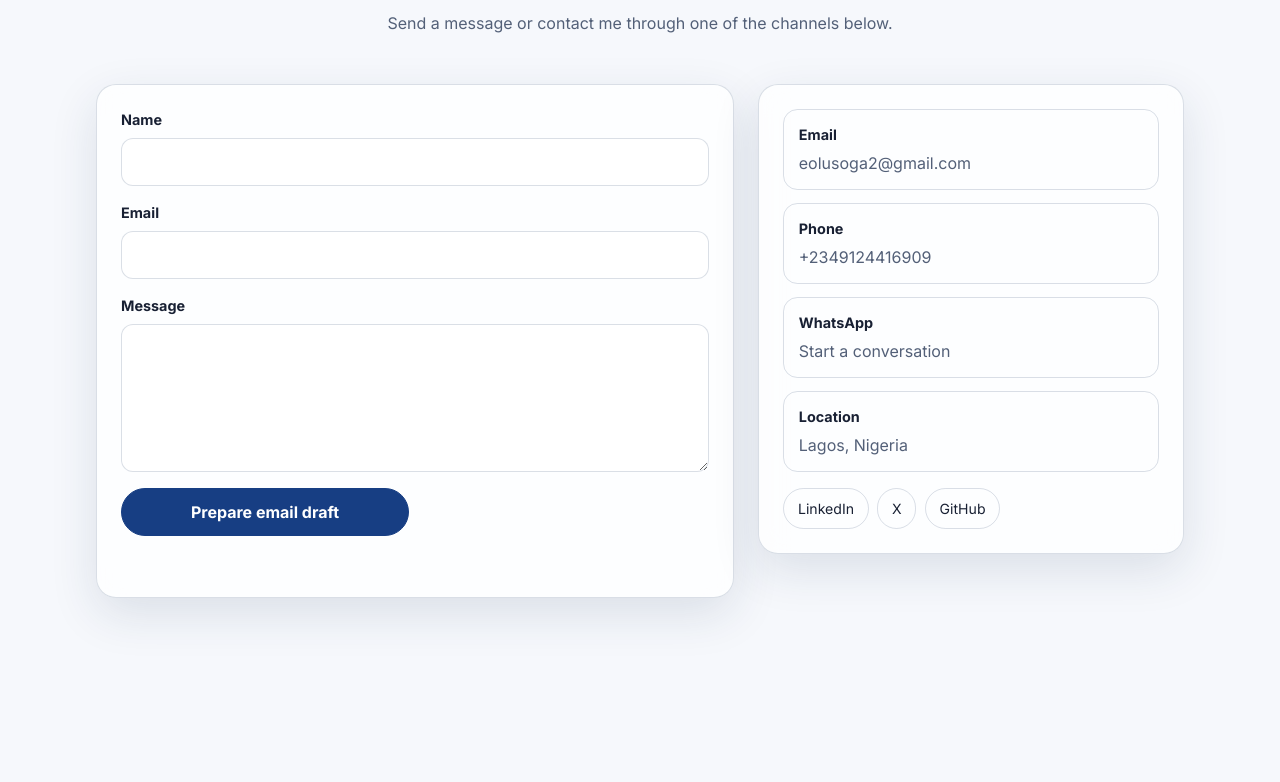
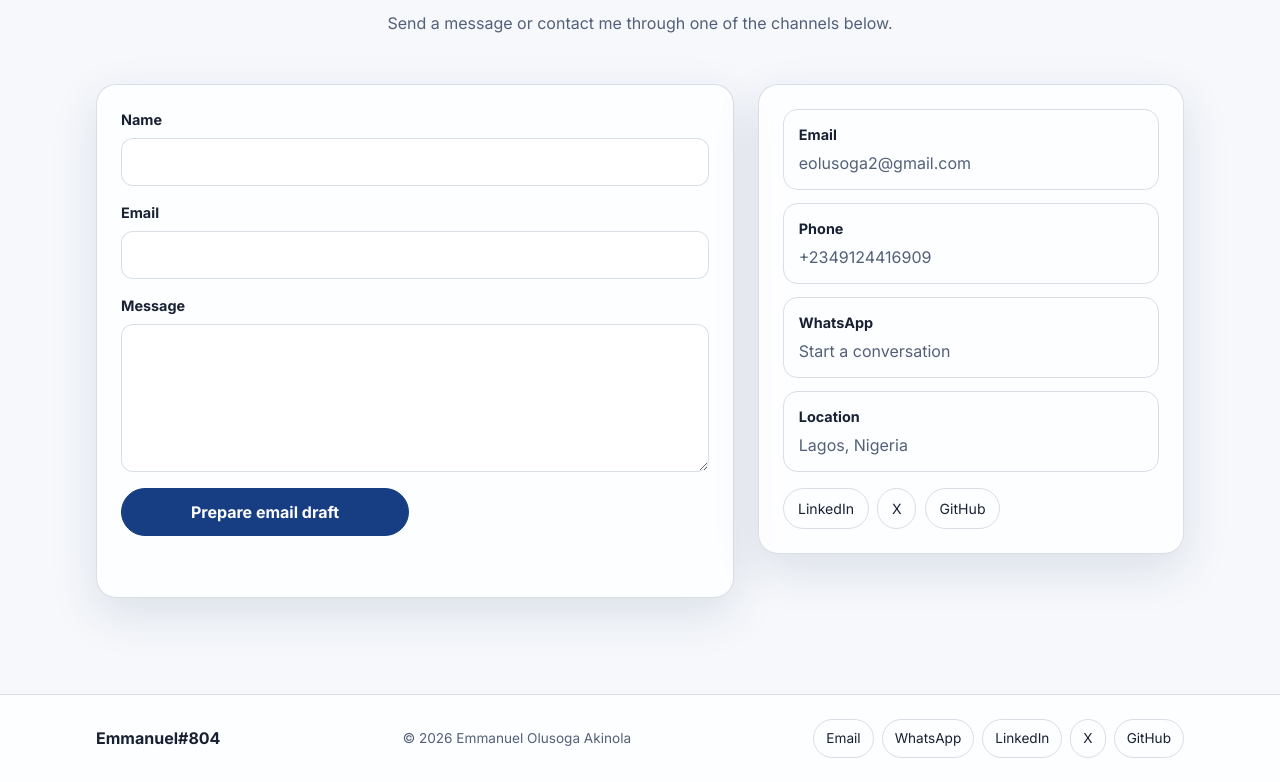
Before and after one commit to eolusoga-804/emmanuel-804, a Next.js app: page / in a window 1280 px wide. Shown: the part 8424-9206 px from the top of the page. Before the commit the page ends 9118 px from the top, so only its background shows below. Built offline with nearby package versions, Linux system fonts and the light colour scheme.

Commit message:
Added portfolio footer

```diff
--- a/src/app/(home)/page.tsx
+++ b/src/app/(home)/page.tsx
@@ -11,10 +11,12 @@ import CareerJourney from "@/components/CareerJourney/CareerJourney";
 import Testimonials from "@/components/Testimonials/Testimonials";
 import FAQ from "@/components/FAQ/FAQ";
 import Contact from "@/components/Contact/Contact";
+import Footer from "@/components/Footer/Footer";
 import styles from "./page.module.css";
 
 export default function Home() {
   return (
+    <>
       <main className={styles["home-page"]} id="home">
         <Hero />
         <About />
@@ -30,5 +32,7 @@ export default function Home() {
         <FAQ />
         <Contact />
       </main>
+      <Footer />
+    </>
   );
 }
--- /dev/null
+++ b/src/components/Footer/Footer.module.css
@@ -0,0 +1,74 @@
+.footer {
+  width: 100%;
+  padding: 1.5rem clamp(1.25rem, 4vw, 2rem);
+  border-top: 1px solid var(--border-subtle);
+  background: var(--surface-background);
+  backdrop-filter: blur(14px);
+}
+
+.footer__content {
+  display: flex;
+  width: min(100%, 68rem);
+  align-items: center;
+  justify-content: space-between;
+  gap: 1rem 1.5rem;
+  margin-inline: auto;
+}
+
+.footer__brand {
+  margin: 0;
+  color: var(--text-primary);
+  font-weight: 700;
+}
+
+.footer__copyright {
+  margin: 0;
+  color: var(--text-muted);
+  font-size: 0.85rem;
+  text-align: center;
+}
+
+.footer__actions {
+  display: flex;
+  flex-wrap: wrap;
+  justify-content: flex-end;
+  gap: 0.5rem;
+}
+
+.footer__actions a {
+  display: inline-flex;
+  min-height: 2.4rem;
+  align-items: center;
+  justify-content: center;
+  padding: 0.45rem 0.75rem;
+  border: 1px solid var(--border-subtle);
+  border-radius: 999px;
+  color: var(--text-primary);
+  font-size: 0.85rem;
+  text-decoration: none;
+  transition:
+    border-color 160ms ease,
+    background-color 160ms ease;
+}
+
+.footer__actions a:hover {
+  border-color: var(--color-accent);
+  background: var(--ambient-glow);
+}
+
+@media (max-width: 720px) {
+  .footer__content {
+    flex-direction: column;
+    text-align: center;
+  }
+
+  .footer__actions {
+    justify-content: center;
+  }
+}
+
+@media (prefers-reduced-motion: reduce) {
+  .footer__actions a {
+    transition: none;
+  }
+}
--- /dev/null
+++ b/src/components/Footer/Footer.tsx
@@ -0,0 +1,56 @@
+"use client";
+
+import { useEffect, useState } from "react";
+import { portfolioContent } from "@/content/portfolio";
+import styles from "./Footer.module.css";
+
+export default function Footer() {
+  const { contact } = portfolioContent;
+
+  const [year, setYear] = useState<number | null>(null);
+
+  useEffect(() => {
+    setYear(new Date().getFullYear());
+  }, []);
+
+  return (
+    <footer className={styles.footer}>
+      <div className={styles["footer__content"]}>
+        <p className={styles["footer__brand"]}>
+          {portfolioContent.identity.displayName}
+        </p>
+
+        <p className={styles["footer__copyright"]}>
+          © {year ? `${year} ` : ""}
+          {portfolioContent.identity.fullName}
+        </p>
+
+        <div className={styles["footer__actions"]}>
+          <a href={`mailto:${contact.email}`}>Email</a>
+          <a
+            href={`${contact.whatsappUrl}?text=${encodeURIComponent(
+              "Hi Emmanuel, I’d like to discuss a project.",
+            )}`}
+            target="_blank"
+            rel="noopener noreferrer"
+          >
+            WhatsApp
+          </a>
+
+          {contact.links.map((link) =>
+            link.href ? (
+              <a
+                href={link.href}
+                key={link.label}
+                target="_blank"
+                rel="noopener noreferrer"
+              >
+                {link.label}
+              </a>
+            ) : null,
+          )}
+        </div>
+      </div>
+    </footer>
+  );
+}
```
Lines whose indentation alone changed are shown as unchanged.
